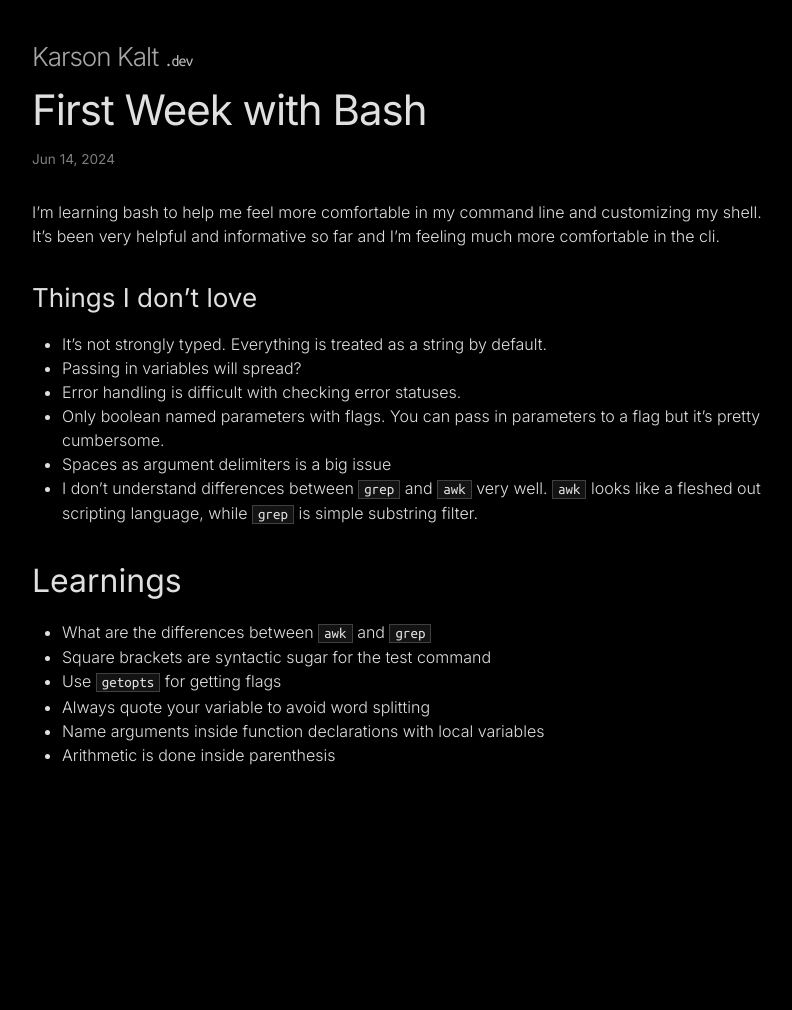
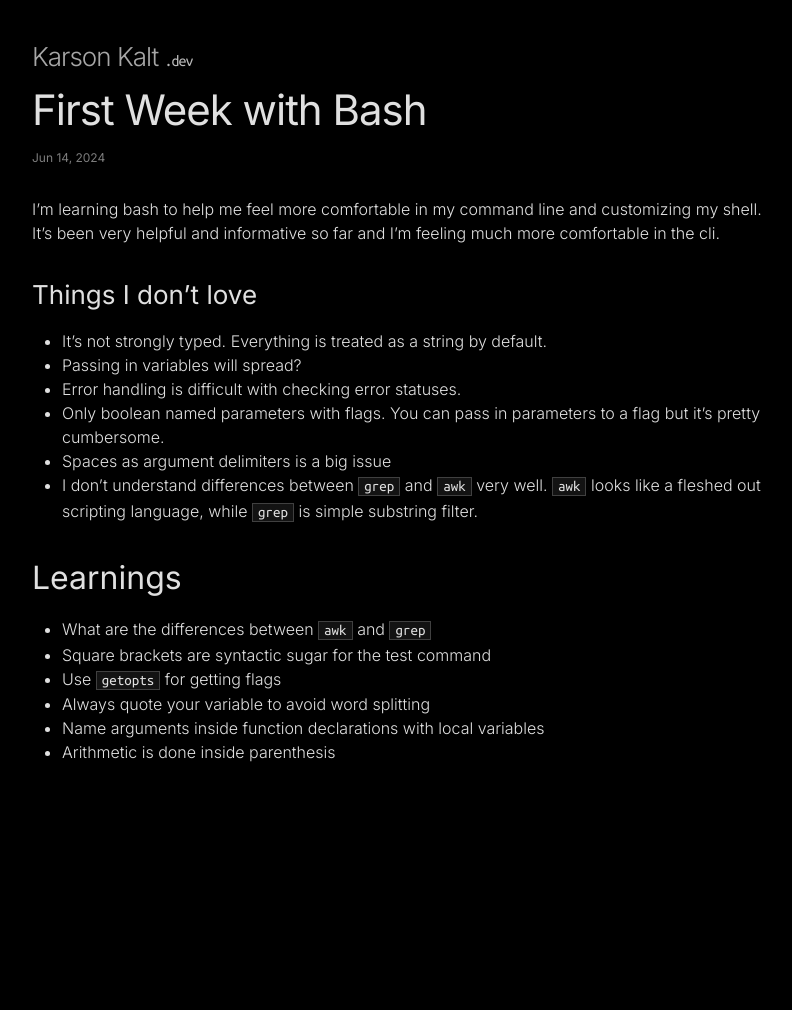
Before and after one commit to karsonkalt/karsonkalt.github.io, a Jekyll site: the page built from _notes/2024-06-14-note.markdown, in a window 1280 px wide. Shown: the whole page, without its empty margins (238-1030 px from the left). Built offline with Jekyll 4.4.1, drawn with Linux system fonts in a browser that asks for light colours.

Commit message:
add date dividers

```diff
--- a/_sass/custom-styles.scss
+++ b/_sass/custom-styles.scss
@@ -366,8 +366,28 @@
   position: relative;
 }
 
+.year-divider {
+  color: #ffffffab;
+  font-size: 1em;
+  font-weight: 400;
+  margin-top: 30px;
+  margin-bottom: -20px;
+  position: relative;
+
+  &::after {
+    content: "";
+    display: block;
+    position: absolute;
+    height: 1px;
+    background-color: #ffffff11;
+    width: calc(100% - 50px);
+    left: 50px;
+    top: 50%;
+  }
+}
+
 .post-meta {
-  font-size: 0.85em;
+  font-size: 0.75em;
   font-weight: 400;
   color: #ffffff7d;
   width: 100px;
```
Also changed, not shown: _layouts/home.html (+10 -6 lines).
